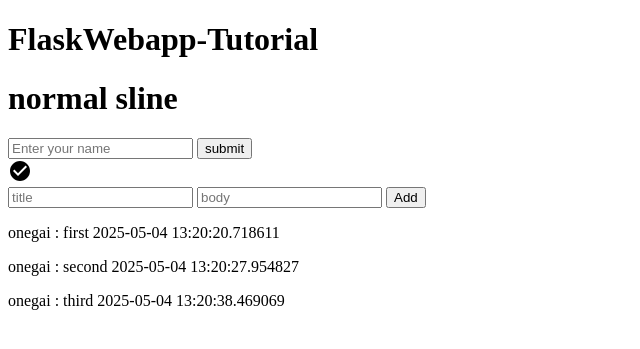
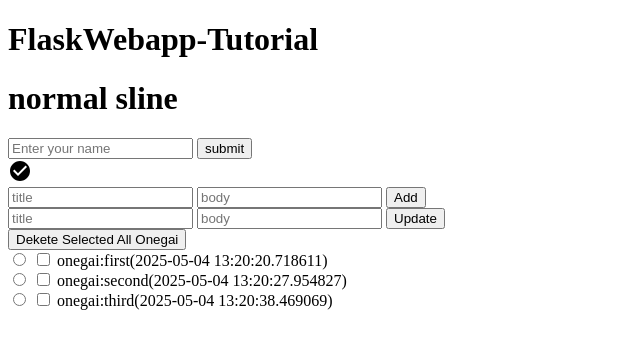
Before and after one commit to taku810/flask_tutorial, a Flask app: page /home in a window 1280 px wide. Shown: the top 349 px of the page, without its empty margins (0-640 px from the left). Run offline with Flask 3, Linux system fonts and the light colour scheme.

Commit message:
app.pyの変更

```diff
--- a/app/app.py
+++ b/app/app.py
@@ -29,6 +29,23 @@ def add():
     db_session.commit()
     return redirect(url_for('home'))
 
+@app.route("/update", methods=["post"])
+def update():
+    content = OnegaiContent.query.filter_by(id=request.form["update"]).first()
+    content.title = request.form["title"]
+    content.body = request.form["body"]
+    db_session.commit()
+    return index()
+
+@app.route("/delete", methods=["post"])
+def delete():
+    id_list = request.form.getlist("delete")
+    for id in id_list:
+        content = OnegaiContent.query.filter_by(id=id).first()
+        db_session.delete(content)
+    db_session.commit()
+    return index()
+
 @app.route("/")
 def index():
     return redirect(url_for('home'))
--- a/app/templates/index.html
+++ b/app/templates/index.html
@@ -26,8 +26,21 @@
             <input type="submit" value="Add">
         </form>
 
-        {% for onegai in all_onegai %}
-        <p>{{onegai.title}} : {{onegai.body}} {{onegai.date}}</p>
-        {% endfor %}
+        <form action="/update" method="post">
+            <input type="text" name="title" placeholder="title">
+            <input type="text" name="body" placeholder="body">
+            <input type="submit" value="Update">
+        </form>
+        <form action="/delete" method="post" id="delete">
+            <input type="submit" value="Dekete Selected All Onegai">
+        </form>
+            {% for onegai in all_onegai %}
+            <div>
+                <input type="radio" name="update" value={{onegai.id}}>
+                <input type="checkbox" name="delete" form="delete" value="{{onegai.id}}">
+                {{onegai.title}}:{{onegai.body}}({{onegai.date}})
+            </div>
+            {% endfor %}
+        </form>
     </body>
 </html>
```
Also changed, not shown: models/onegai.db.
